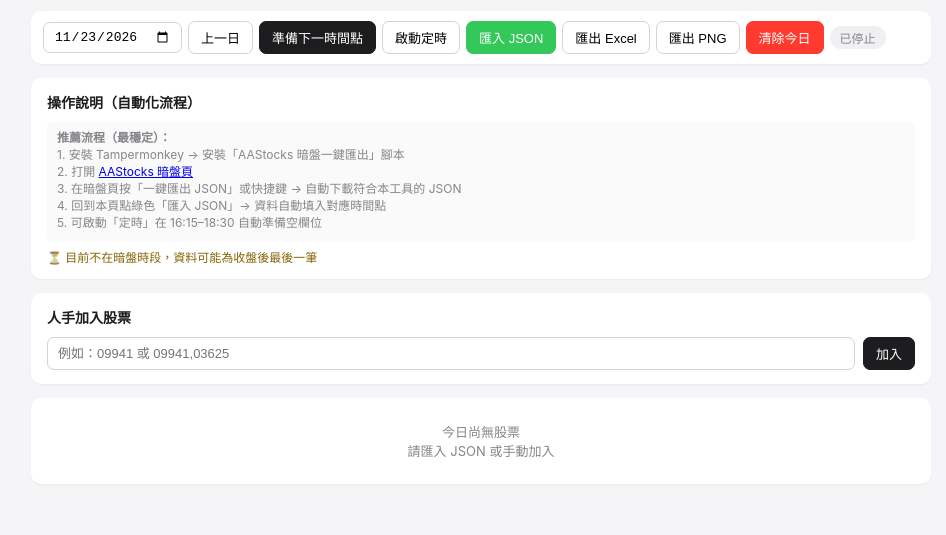
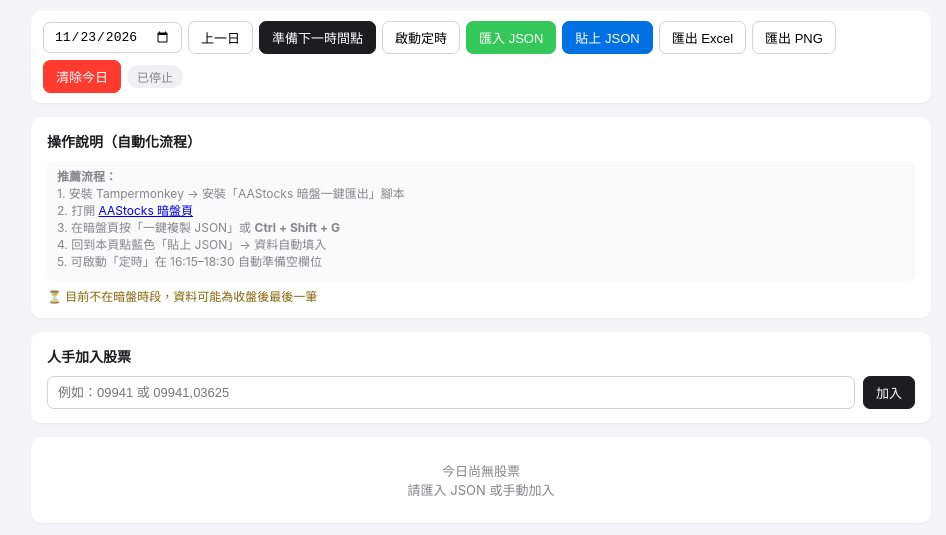
Before and after one commit to elizabeth20041021-droid/PM, a plain HTML site: page index.html in a window 1280 px wide. Shown: the part 67-602 px from the top of the page, without its empty margins (159-1105 px from the left). Drawn offline with nearby package versions, Linux system fonts and the light colour scheme.

Commit message:
Update index.html

```diff
--- a/index.html
+++ b/index.html
@@ -116,6 +116,7 @@
     <button class="btn" id="autoBtn" onclick="toggleAuto()">啟動定時</button>
 
     <button class="btn green" onclick="document.getElementById('jsonFile').click()">匯入 JSON</button>
+    <button class="btn blue" onclick="pasteJSON()">貼上 JSON</button>
     <input type="file" id="jsonFile" accept=".json" onchange="importJSON(event)">
 
     <button class="btn" onclick="exportExcel()">匯出 Excel</button>
@@ -127,11 +128,11 @@
   <div class="card">
     <h2>操作說明（自動化流程）</h2>
     <div class="log" id="log">
-      <b>推薦流程（最穩定）：</b><br>
+      <b>推薦流程：</b><br>
       1. 安裝 Tampermonkey → 安裝「AAStocks 暗盤一鍵匯出」腳本<br>
       2. 打開 <a href="https://www.aastocks.com/tc/stocks/market/ipo/greymarket.aspx" target="_blank">AAStocks 暗盤頁</a><br>
-      3. 在暗盤頁按「一鍵匯出 JSON」或快捷鍵 → 自動下載符合本工具的 JSON<br>
-      4. 回到本頁點綠色「匯入 JSON」→ 資料自動填入對應時間點<br>
+      3. 在暗盤頁按「一鍵複製 JSON」或 <b>Ctrl + Shift + G</b><br>
+      4. 回到本頁點藍色「貼上 JSON」→ 資料自動填入<br>
       5. 可啟動「定時」在 16:15–18:30 自動準備空欄位<br><br>
       目前時間狀態會顯示在下方。
     </div>
@@ -326,7 +327,7 @@ function updateQuote() {
     if (t) { day[sym][t] = { fTO:'', pTO:'', fP:'', pP:'' }; n++; }
   });
   save(); render();
-  log(n ? `已準備 ${n} 個時間點（請用 AAStocks 腳本匯出後匯入）` : '全部時間點已填滿');
+  log(n ? `已準備 ${n} 個時間點（請用 AAStocks 腳本複製後貼上）` : '全部時間點已填滿');
 }
 
 let timer = null, runs = 0;
@@ -404,7 +405,6 @@ function importJSON(event) {
       const data = JSON.parse(e.target.result);
       let stocks = data.stocks || data;
       let targetDate = data.date || key();
-      // 支援腳本直接輸出 { "09941": { "16:20": {...} } } 或包 date 的格式
       if (data.date && data.stocks) {
         stocks = data.stocks;
         targetDate = data.date;
@@ -439,6 +439,32 @@ function importJSON(event) {
   reader.readAsText(file);
 }
 
+// 新增：從剪貼簿貼上 JSON
+async function pasteJSON() {
+  try {
+    const text = await navigator.clipboard.readText();
+    if (!text || !text.trim().startsWith('{')) {
+      alert('剪貼簿沒有有效的 JSON 資料\n請先在 AAStocks 頁面按「一鍵複製 JSON」');
+      return;
+    }
+
+    const blob = new Blob([text], { type: 'application/json' });
+    const file = new File([blob], 'paste.json', { type: 'application/json' });
+
+    const fakeEvent = {
+      target: {
+        files: [file],
+        value: ''
+      }
+    };
+
+    importJSON(fakeEvent);
+  } catch (err) {
+    console.error(err);
+    alert('無法讀取剪貼簿：' + err.message + '\n\n可能原因：\n1. 還沒允許網站存取剪貼簿\n2. 剪貼簿是空的');
+  }
+}
+
 render();
 </script>
 </body>
```
